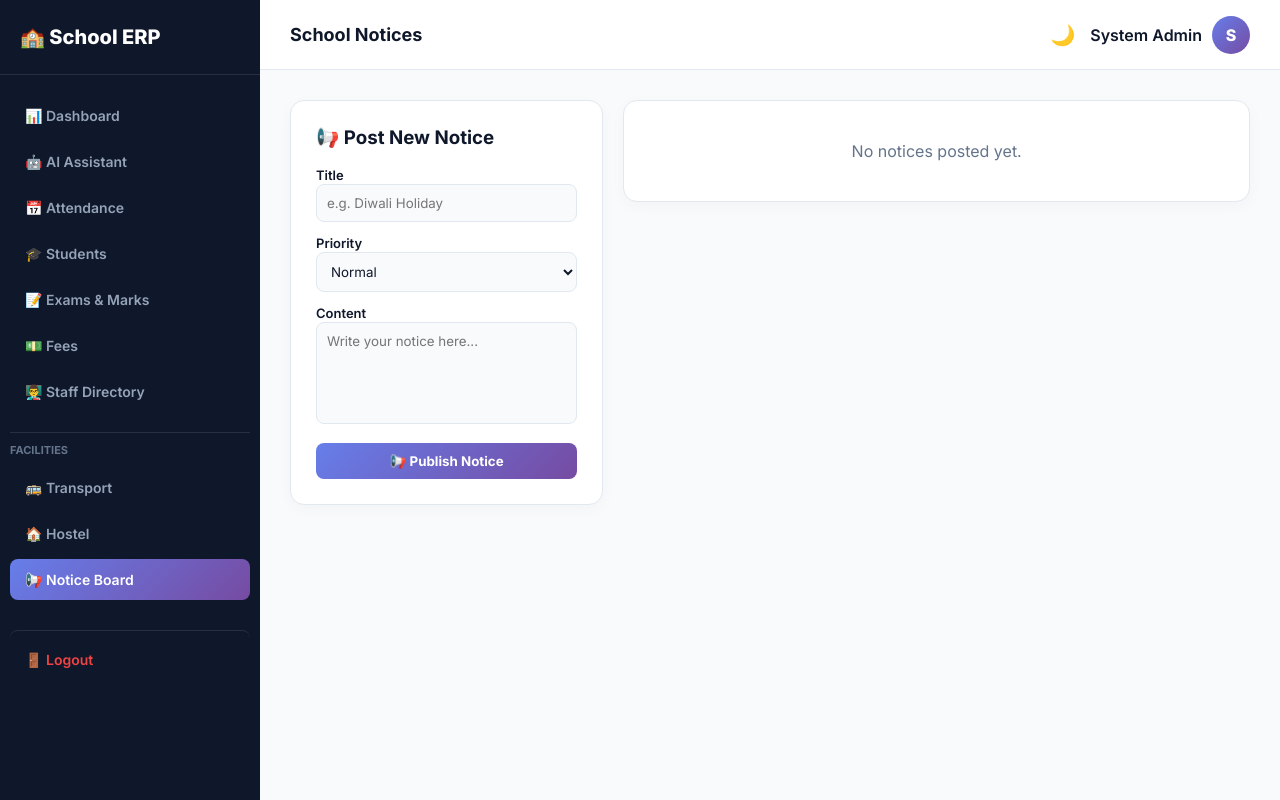
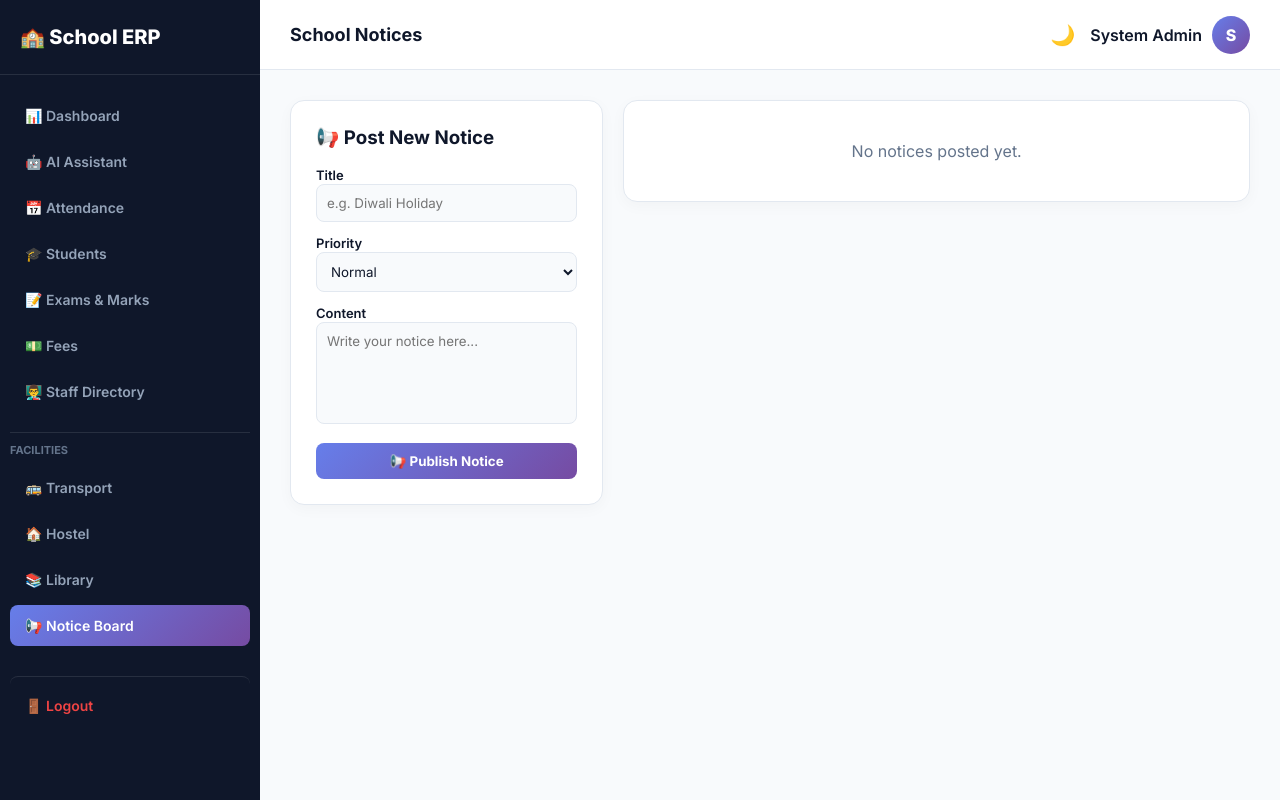
Before and after one commit to amankum500-max/School-mangement-, a Flask app: page /notices in a window 1280 px wide. Run offline with Flask 3, Linux system fonts and the light colour scheme; the visitor is signed in with stand-in values (Sample User, id 1); data that the repository does not hold is empty; some libraries are stand-ins or nearby versions.

Commit message:
Add Library link to the navigation menu

```diff
--- a/templates/shared/base.html
+++ b/templates/shared/base.html
@@ -49,6 +49,7 @@
       <div style="margin-top: 20px; border-top: 1px solid rgba(255,255,255,0.1); padding-top: 10px; margin-bottom: 10px; font-size: 11px; color: #64748b; font-weight: bold; text-transform: uppercase;">Facilities</div>
 <a href="/transport" class="{% if '/transport' in request.path %}active{% endif %}">🚌 Transport</a>
       <a href="/hostel" class="{% if '/hostel' in request.path %}active{% endif %}">🏠 Hostel</a>
+      <a href="/library" class="{% if '/library' in request.path %}active{% endif %}">📚 Library</a>
       <a href="/notices" class="{% if '/notices' in request.path %}active{% endif %}">📢 Notice Board</a>
       <a href="/logout" style="color: #ef4444; margin-top: 30px; border-top: 1px solid rgba(255,255,255,0.1); padding-top: 20px;">🚪 Logout</a>
     </nav>
```
